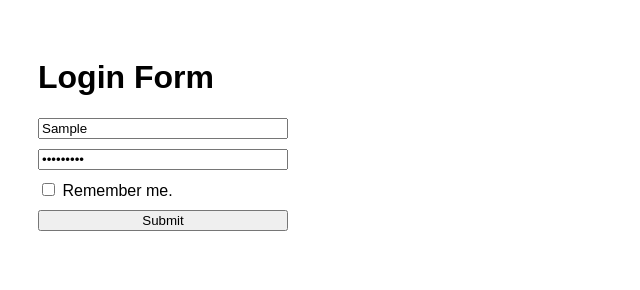
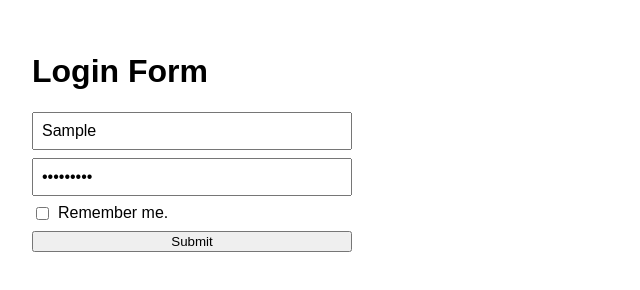
Before and after one commit to acciojob/remember-me-login-form-Mayuresh50, a website: page main.html in a window 1280 px wide. Both pictures are taken after typing "Sample", "Sample123" into the empty fields and a click on the input "Submit". Shown: the whole page, without its empty margins (0-640 px from the left). Drawn offline with Linux system fonts and the light colour scheme.

Commit message:
created a submission

```diff
--- a/main.html
+++ b/main.html
@@ -1,30 +1,27 @@
 <!DOCTYPE html>
-<html>
-
+<html lang="en">
 <head>
-	<meta charset="UTF-8" />
+  <meta charset="utf-8" />
   <title>Login Form</title>
   <link rel="stylesheet" href="styles.css" />
 </head>
-
 <body>
-
   <h1>Login Form</h1>
 
   <form id="loginForm">
     <input type="text" id="username" placeholder="Username" />
     <input type="password" id="password" placeholder="Password" />
 
-		<label>
+    <label for="checkbox">
       <input type="checkbox" id="checkbox" /> Remember me.
     </label>
 
-		<input type="submit" id="submit" value="Submit">
+    <input type="submit" id="submit" value="Submit" />
   </form>
 
+  <!-- Hidden by default; JS will show if credentials exist -->
   <button id="existing" style="display: none;">Login as existing user</button>
 
-	<script src="script.js"></script>
+  <script src="./script.js"></script>
 </body>
-
 </html>
--- a/script.js
+++ b/script.js
@@ -1,51 +1,65 @@
-//your JS code here. If required.
-// Select elements
-const username = document.getElementById("username");
-const password = document.getElementById("password");
-const checkbox = document.getElementById("checkbox");
-const submitBtn = document.getElementById("submit");
-const existingBtn = document.getElementById("existing");
-const form = document.getElementById("loginForm");
+// Get DOM elements
+const form = document.getElementById('loginForm');
+const usernameInput = document.getElementById('username');
+const passwordInput = document.getElementById('password');
+const checkbox = document.getElementById('checkbox');
+const submitBtn = document.getElementById('submit');
+const existingBtn = document.getElementById('existing');
 
-// ----------- ON PAGE LOAD -----------
-window.onload = () => {
-	const savedUser = localStorage.getItem("username");
-	const savedPass = localStorage.getItem("password");
+// Use DOMContentLoaded so elements are ready
+document.addEventListener('DOMContentLoaded', () => {
+  // Ensure fields are empty and checkbox unchecked on page load
+  usernameInput.value = '';
+  passwordInput.value = '';
+  checkbox.checked = false;
+
+  // If credentials exist in localStorage, show the existing user button.
+  // We store credentials under keys 'username' and 'password' as required.
+  const savedUser = localStorage.getItem('username');
+  const savedPass = localStorage.getItem('password');
 
   if (savedUser && savedPass) {
-		existingBtn.style.display = "block";
+    existingBtn.style.display = 'inline-block';
   } else {
-		existingBtn.style.display = "none";
+    existingBtn.style.display = 'none';
   }
-};
+});
 
-// ----------- FORM SUBMISSION -----------
-form.addEventListener("submit", (e) => {
+// Handle form submission
+form.addEventListener('submit', (e) => {
   e.preventDefault();
 
-	const user = username.value.trim();
-	const pass = password.value.trim();
+  const user = usernameInput.value.trim();
+  const pass = passwordInput.value; // keep exact password (don't trim)
 
-	// Alert on login
+  // Always show login alert with entered username
   alert(`Logged in as ${user}`);
 
-	// Checkbox checked → store credentials
+  // If "Remember me" checked -> save username & password
   if (checkbox.checked) {
-		localStorage.setItem("username", user);
-		localStorage.setItem("password", pass);
+    // Save exactly under keys 'username' and 'password'
+    localStorage.setItem('username', user);
+    localStorage.setItem('password', pass);
   } else {
-		// Checkbox unchecked → remove credentials
-		localStorage.removeItem("username");
-		localStorage.removeItem("password");
+    // Checkbox not checked -> remove any saved credentials
+    localStorage.removeItem('username');
+    localStorage.removeItem('password');
   }
 
-	// Update button visibility
-	const exists = localStorage.getItem("username");
-	existingBtn.style.display = exists ? "block" : "none";
+  // Toggle visibility of existing button based on presence in localStorage
+  const exists = localStorage.getItem('username') && localStorage.getItem('password');
+  existingBtn.style.display = exists ? 'inline-block' : 'none';
 });
 
-// ----------- LOGIN AS EXISTING USER -----------
-existingBtn.addEventListener("click", () => {
-	const savedUser = localStorage.getItem("username");
+// Handle "Login as existing user" click
+existingBtn.addEventListener('click', () => {
+  const savedUser = localStorage.getItem('username');
+
+  // If no saved user (edge case), hide button and return
+  if (!savedUser) {
+    existingBtn.style.display = 'none';
+    return;
+  }
+
   alert(`Logged in as ${savedUser}`);
 });
--- a/styles.css
+++ b/styles.css
@@ -1,12 +1,26 @@
-/*  your css code here. If applicable */
-/* Optional styling */
+/* Minimal styling so tests/readers can see elements clearly */
 body {
-	font-family: Arial, sans-serif;
-	padding: 30px;
+  font-family: Arial, Helvetica, sans-serif;
+  padding: 24px;
 }
 form {
-	display: flex;
-	flex-direction: column;
-	max-width: 250px;
-	gap: 10px;
+  display: flex;
+  flex-direction: column;
+  gap: 8px;
+  max-width: 320px;
 }
+input[type="text"],
+input[type="password"] {
+  padding: 8px;
+  font-size: 16px;
+}
+label {
+  display: flex;
+  align-items: center;
+  gap: 6px;
+}
+#existing {
+  margin-top: 12px;
+  padding: 8px 12px;
+  font-size: 15px;
+}
```
Lines whose indentation alone changed are shown as unchanged.
